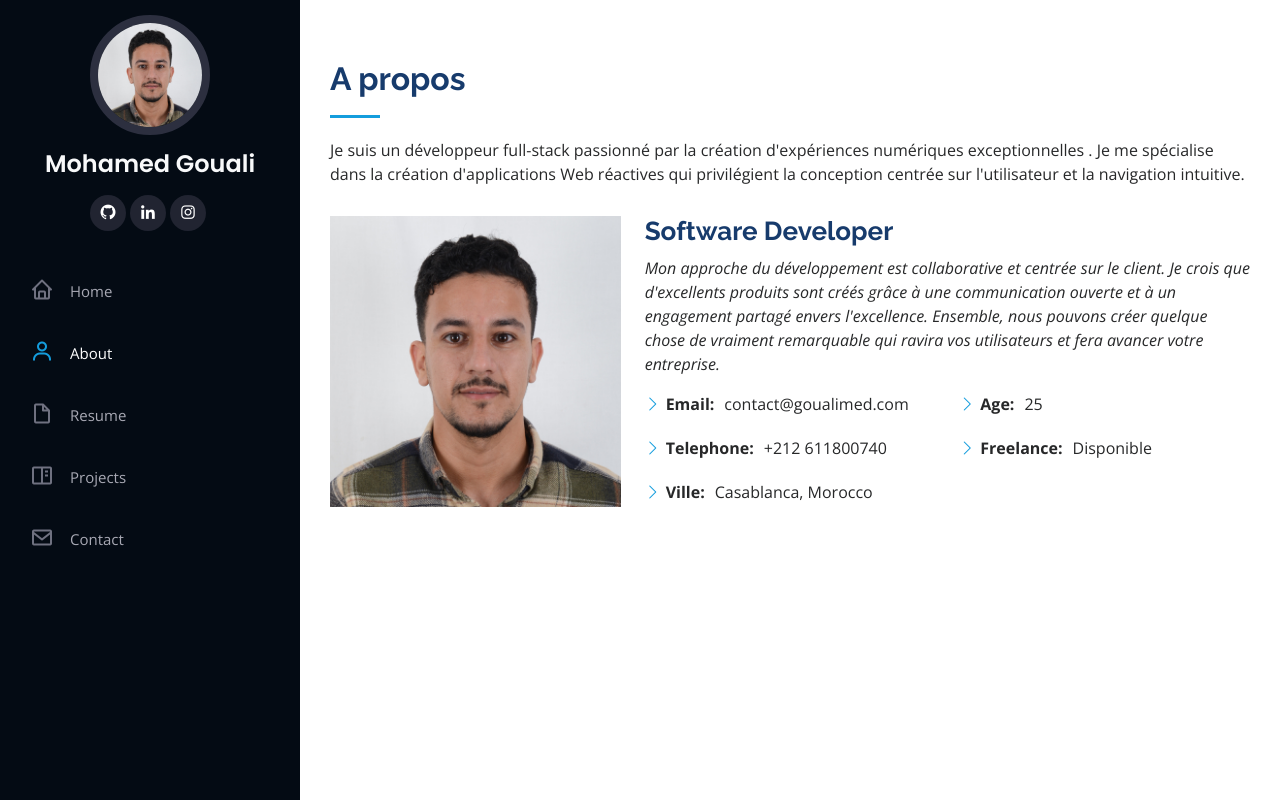
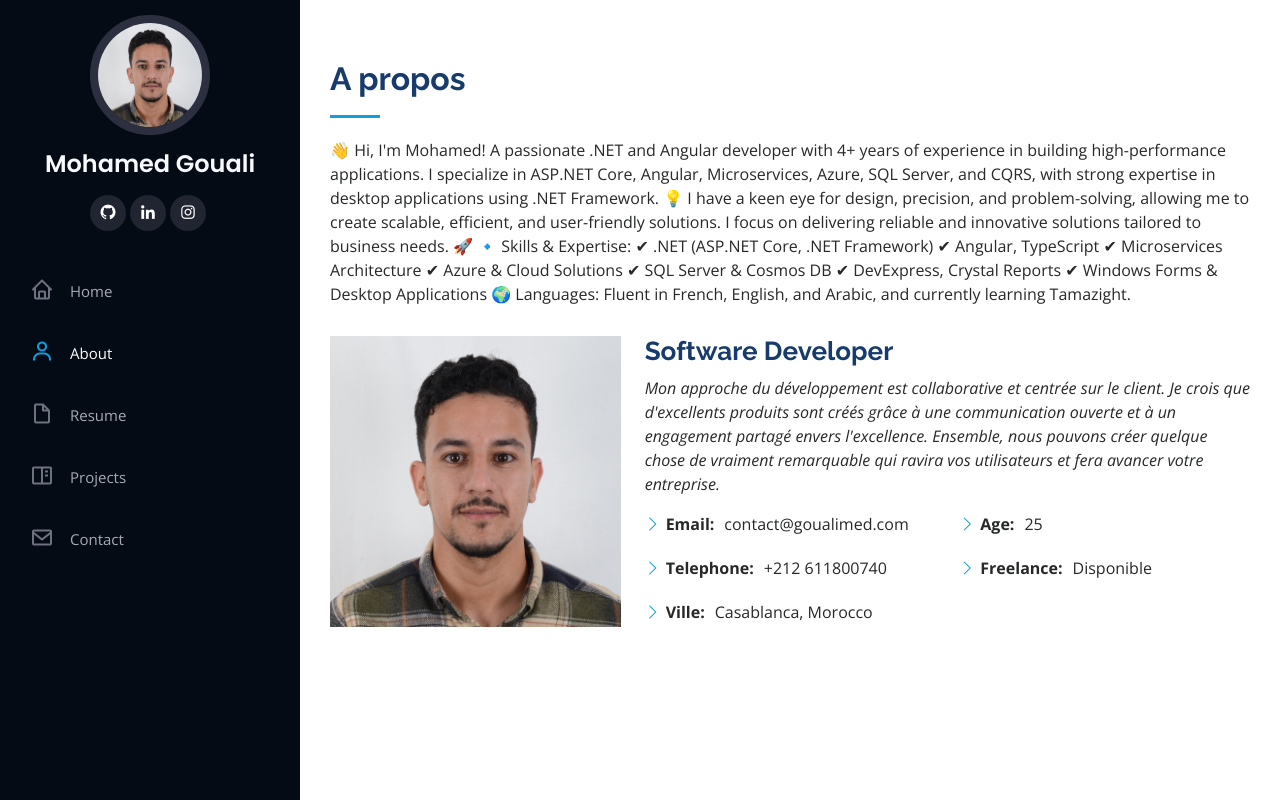
Before and after one commit to gouali-med/my-portfolio, a React (Create React App) app: page /About in a window 1280 px wide. Built offline with nearby package versions, Linux system fonts and the light colour scheme.

Commit message:
modify about section

```diff
--- a/src/Components/About.jsx
+++ b/src/Components/About.jsx
@@ -17,9 +17,22 @@ function About() {
         <div class="section-title">
           <h2>A propos</h2>
           <p>
-              Je suis un développeur full-stack passionné par la création d'expériences numériques exceptionnelles .
-              Je me spécialise dans la création d'applications Web réactives qui privilégient la conception centrée sur l'utilisateur et la navigation intuitive.
+          👋 Hi, I'm Mohamed! A passionate .NET and Angular developer with 4+ years of experience in building high-performance applications. I specialize in ASP.NET Core, Angular, Microservices, Azure, SQL Server, and CQRS, with strong expertise in desktop applications using .NET Framework.
 
+            💡 I have a keen eye for design, precision, and problem-solving, allowing me to create scalable, efficient, and user-friendly solutions. I focus on delivering reliable and innovative solutions tailored to business needs.
+
+            🚀
+
+            🔹 Skills & Expertise:
+            ✔ .NET (ASP.NET Core, .NET Framework)
+            ✔ Angular, TypeScript
+            ✔ Microservices Architecture
+            ✔ Azure & Cloud Solutions
+            ✔ SQL Server & Cosmos DB
+            ✔ DevExpress, Crystal Reports
+            ✔ Windows Forms & Desktop Applications
+
+            🌍 Languages: Fluent in French, English, and Arabic, and currently learning Tamazight.
           </p>
         </div>
 
```
